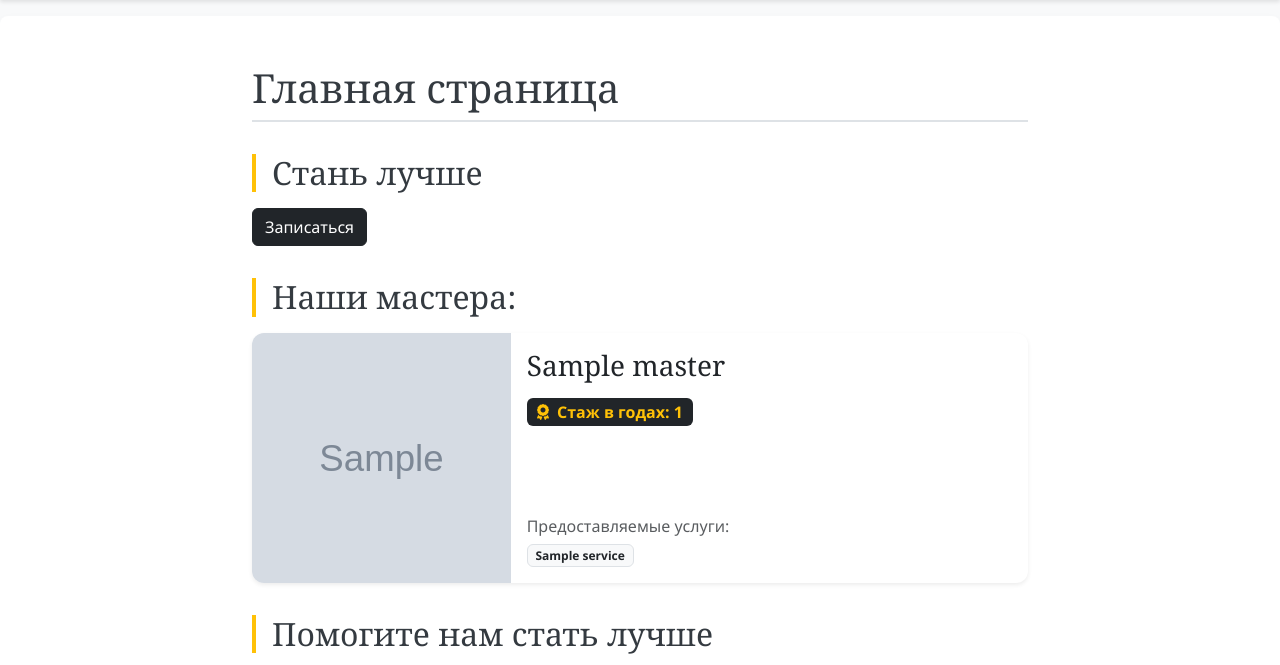
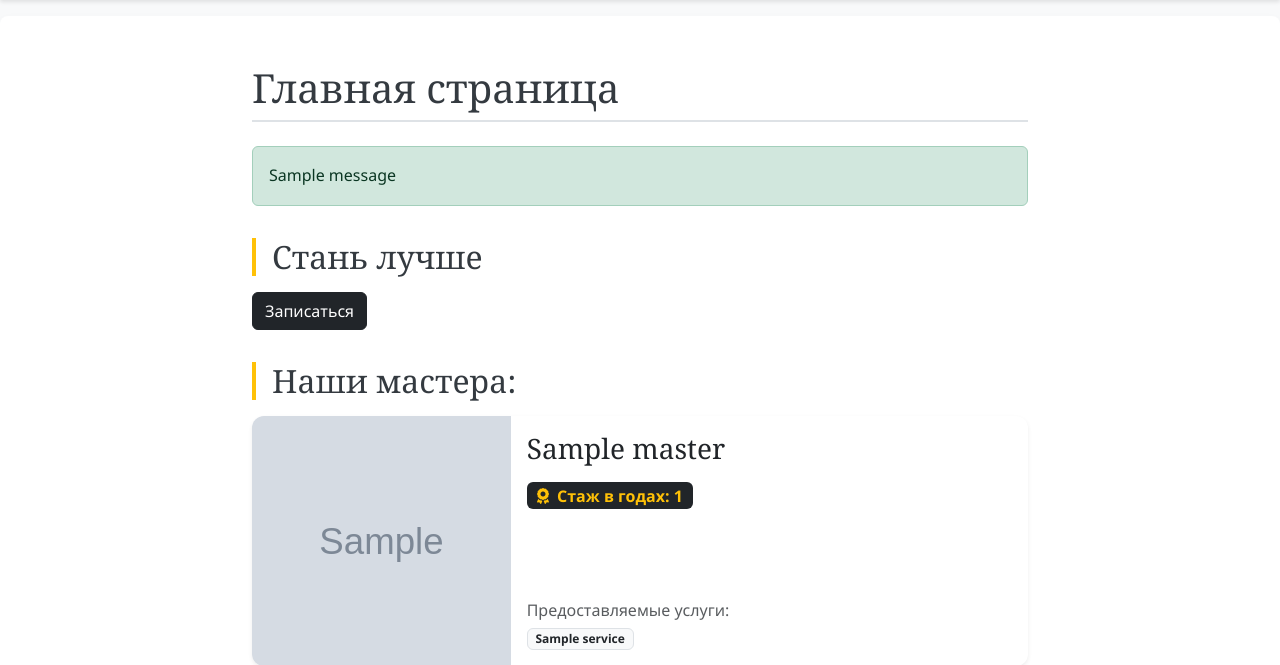
Before and after one commit to AlexChernousov70/Django_first_projeckt, a Django app: page / in a window 1280 px wide. Shown: the part 66-731 px from the top of the page. Run offline with Django 5.2, Linux system fonts and the light colour scheme; tables that the repository leaves empty hold one stand-in row (values such as "Sample post"); grey boxes marked "Sample" are stand-in pictures; one stand-in notice (Sample message) is shown.

Commit message:
hw_48 Добавляем корректное отображение сообщения при входе\выходе

```diff
--- a/barbershop/settings.py
+++ b/barbershop/settings.py
@@ -172,3 +172,5 @@ EMAIL_HOST_PASSWORD = os.getenv('EMAIL_HOST_PASSWORD')
 DEFAULT_FROM_EMAIL = os.getenv('EMAIL_HOST_LOGIN') # Указывает email-адрес, который будет отображаться как отправитель в письмах.
 SERVER_EMAIL = os.getenv('EMAIL_HOST_LOGIN')
 EMAIL_ADMIN = os.getenv('EMAIL_HOST_LOGIN')
+
+MESSAGE_STORAGE = 'django.contrib.messages.storage.session.SessionStorage'
--- a/core/templates/core/landing.html
+++ b/core/templates/core/landing.html
@@ -1,6 +1,15 @@
 {% extends "base.html" %}
 {% block content %}
     <h1>Главная страница</h1>
+    {% if messages %}
+        <div class="mt-3">
+            {% for message in messages %}
+                <div class="alert alert-{{ message.tags }}">
+                    {{ message }}
+                </div>
+            {% endfor %}
+        </div>
+    {% endif %}
     <h2>Стань лучше</h2>
     <a href="{% url 'order_create' %}" class="btn btn-dark">Записаться</a>
     <h2>Наши мастера:</h2>
```
